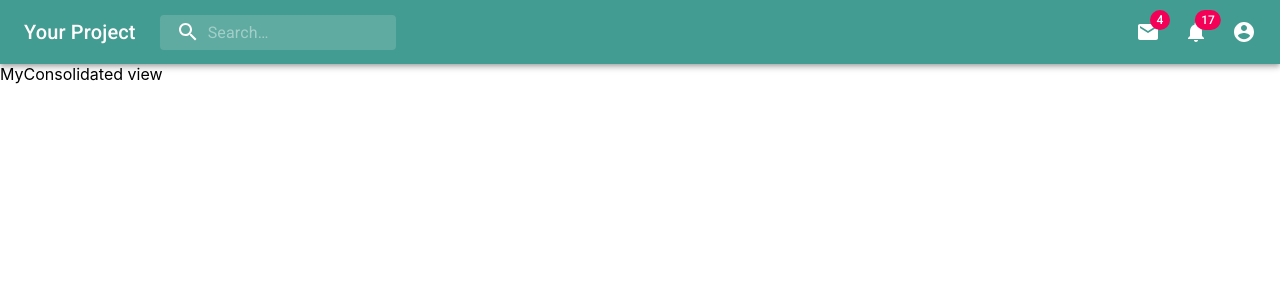
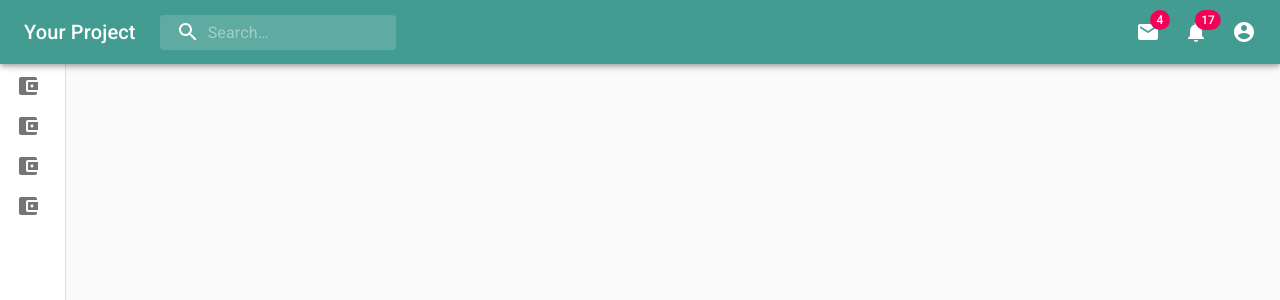
Before and after one commit to himanshukittu/VirtualProjectManager, a React (Create React App) app: page / in a window 1280 px wide. Shown: the top 300 px of the page. Built offline with nearby package versions, Linux system fonts and the light colour scheme.

Commit message:
drawer initial

```diff
--- a/src/modules/routing/index.tsx
+++ b/src/modules/routing/index.tsx
@@ -1,5 +1,7 @@
+import { CssBaseline } from '@material-ui/core';
 import React from 'react';
 import ConsolidatedView from '../dashboard/consolidated-view/ConsolidatedView';
+import MiniDrawer from '../shared/drawer/drawer';
 import Header from '../shared/header/Header';
 
 interface IRouting {}
@@ -7,7 +9,9 @@ interface IRouting {}
 const Routing = (props: IRouting) => {
     return (
         <React.Fragment>
+            <CssBaseline />
             <Header/>
+            <MiniDrawer/>
             <ConsolidatedView/>
         </React.Fragment>
     )
--- /dev/null
+++ b/src/modules/shared/drawer/drawer.jsx
@@ -0,0 +1,26 @@
+import { Divider, Drawer, List, ListItem, ListItemIcon, ListItemText } from '@material-ui/core';
+import React, { useState } from 'react';
+import AccountBalanceWalletIcon from '@material-ui/icons/AccountBalanceWallet';
+
+const MiniDrawer = () => {
+    const [expandDrawer, setExpandDrawer] = useState(false);
+    return (
+        <React.Fragment>
+            <Drawer variant="permanent" onMouseEnter={() => setExpandDrawer(true)} onMouseLeave={() => setExpandDrawer(false)}>
+                <Divider />
+                <List style={expandDrawer ? { width: 'max-content', paddingTop: '65px' } : { width: '65px', paddingTop: '65px' }}>
+                    {['Inbox', 'Starred', 'Send email', 'Drafts'].map((text, index) => (
+                        <ListItem button key={text}>
+                            <ListItemIcon>
+                                <AccountBalanceWalletIcon/>
+                            </ListItemIcon>
+                            {expandDrawer && <ListItemText primary={text}/>}
+                        </ListItem>
+                    ))}
+                </List>
+            </Drawer>
+        </React.Fragment>
+    )
+}
+
+export default MiniDrawer;
--- a/src/modules/shared/header/Header.tsx
+++ b/src/modules/shared/header/Header.tsx
@@ -103,7 +103,7 @@ const Header = (props: any) => {
 
   return (
     <div className={classes.grow}>
-      <AppBar position="sticky" style={{backgroundColor: 'rgb(67 156 145)'}}>
+      <AppBar position="fixed" style={{backgroundColor: 'rgb(67 156 145)', zIndex: 1201}}>
         <Toolbar>
           {/* <IconButton
             edge="start"
```
